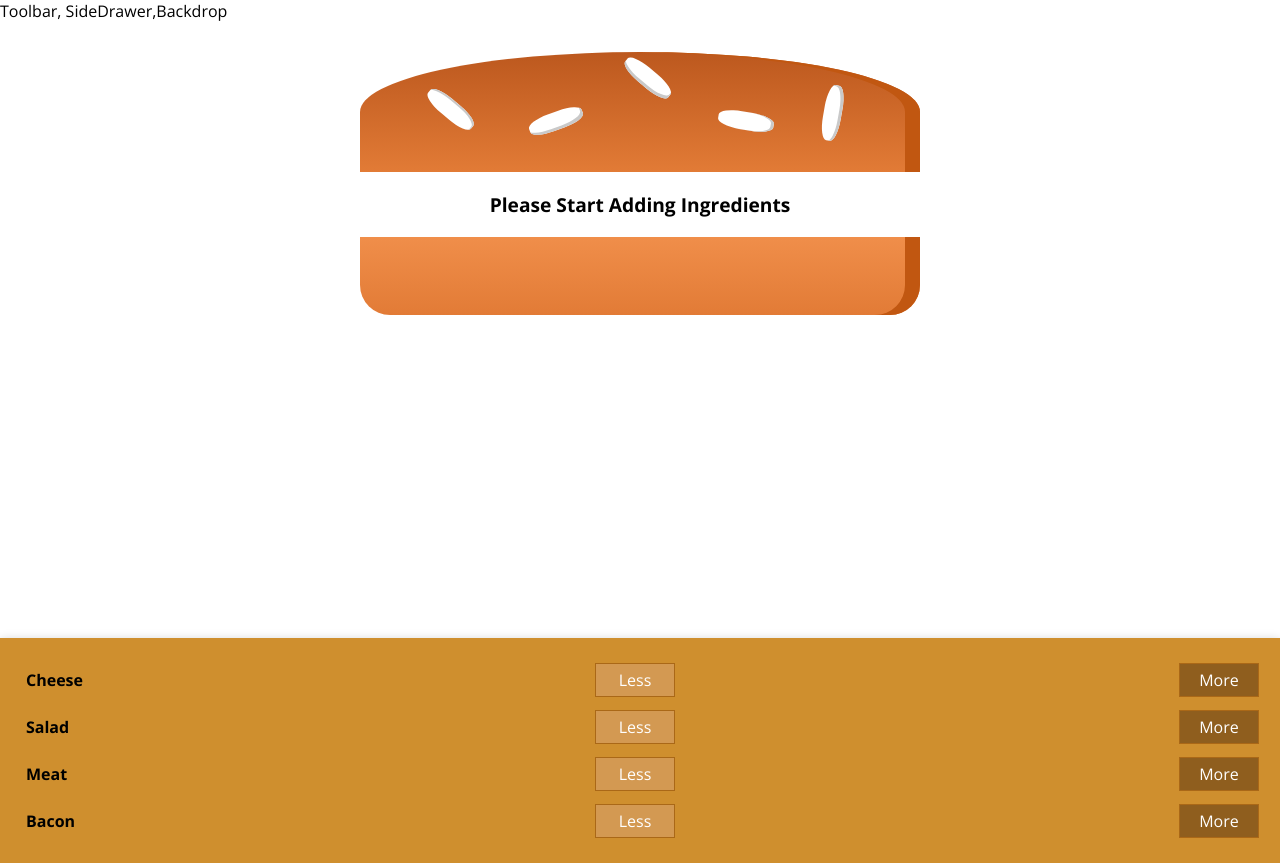
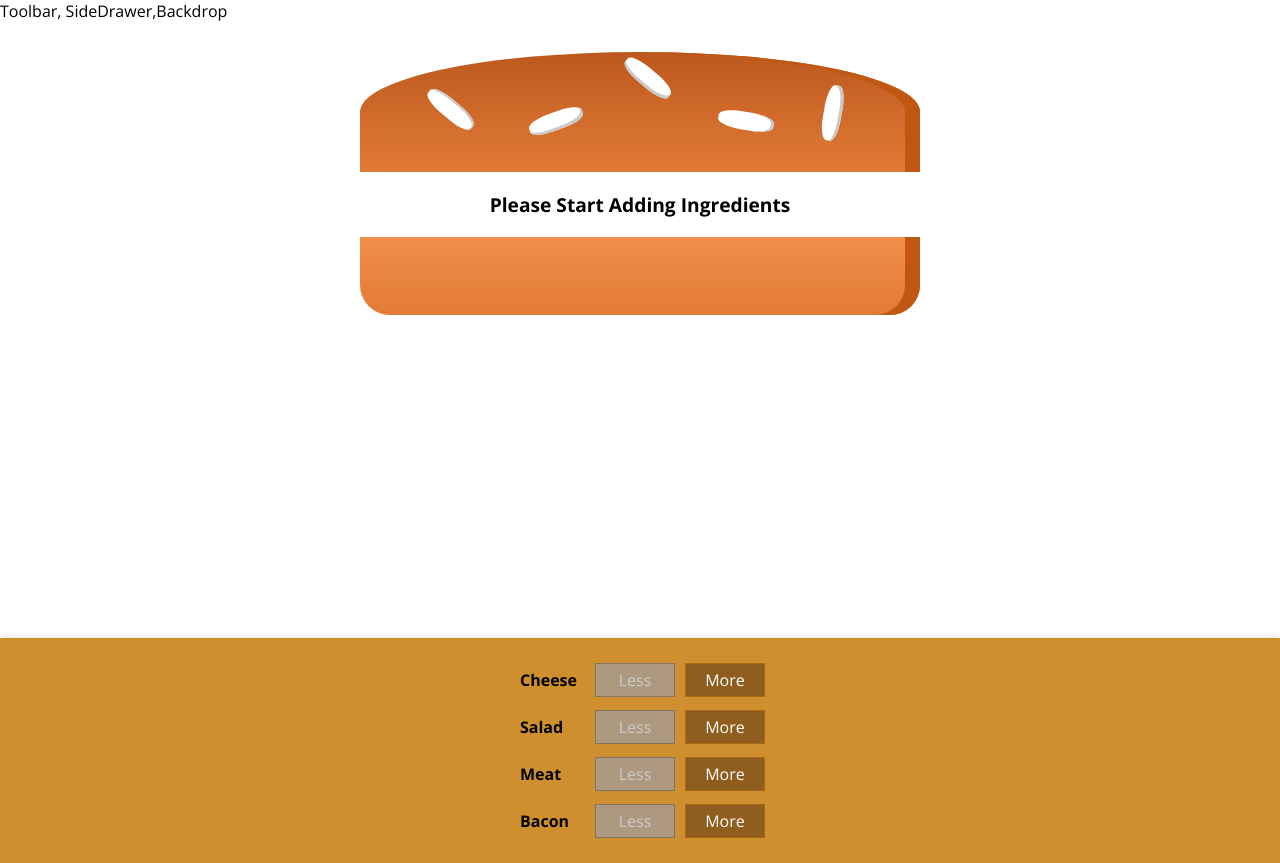
Before and after one commit to kubasulek2/burger-react, a React (Create React App) app: page / in a window 1280 px wide. Built offline with nearby package versions, Linux system fonts and the light colour scheme.

Commit message:
burger ingredients adding and substracting, with check if not zero

```diff
--- a/src/components/Burger/BuildControls/BuildControl/BuildControl.js
+++ b/src/components/BuildControls/BuildControl/BuildControl.js
@@ -5,7 +5,12 @@ const buildControl = (props) => {
 	return (
 		<div className={styles.BuildControl}>
 			<div className={styles.Label}>{props.label}</div>
-			<button className={styles.Less} onClick={props.removed}>Less</button>
+			<button
+				disabled={props.disabled}
+				className={styles.Less}
+				onClick={props.removed}>
+				Less
+			</button>
 			<button className={styles.More} onClick={props.added}>More</button>
 		</div>
 	);
--- a/src/components/Burger/BuildControls/BuildControl/BuildControl.module.css
+++ b/src/components/BuildControls/BuildControl/BuildControl.module.css
@@ -1,6 +1,6 @@
 .BuildControl {
     display: flex;
-    justify-content: space-between;
+    justify-content: center;
     align-items: center;
     margin: 5px 0;
 }
--- a/src/components/Burger/BuildControls/BuildControls.js
+++ b/src/components/BuildControls/BuildControls.js
@@ -21,7 +21,8 @@ const buildControls = (props) => {
 					added={()=>props.ingredientAdded(ctrl.type)}
 					removed={()=>props.ingredientRemoved(ctrl.type)}
 					key={ctrl.label}
-					label={ctrl.label}/>
+					label={ctrl.label}
+					disabled={props.isDisabled[ctrl.type]}/>
 			))}
 		</div>
 	);
--- a/src/components/Burger/BuildControls/BuildControls.module.css
+++ b/src/components/BuildControls/BuildControls.module.css
@@ -3,6 +3,7 @@
 	background-color: #cf8f2e;
 	flex-flow: column wrap;
 	align-items: center;
+	align-content: center;
 	box-shadow: 0 2px 10px #ccc;
 	margin: auto;
 	padding: 1rem;
--- a/src/components/Burger/Burger.module.css
+++ b/src/components/Burger/Burger.module.css
@@ -2,7 +2,7 @@
 	width: 100%;
 	margin: auto;
 	height: 250px;
-	overflow: scroll;
+	overflow-y: auto;
 	text-align: center;
 	font-weight: bold;
 	font-size: 1.2rem;
--- a/src/containers/BurgerBuilder/BurgerBuilder.js
+++ b/src/containers/BurgerBuilder/BurgerBuilder.js
@@ -1,7 +1,7 @@
 import React, { Component } from 'react';
 import Aux from '../../hoc/Aux';
 import Burger from '../../components/Burger/Burger';
-import BuildControls from '../../components/Burger/BuildControls/BuildControls';
+import BuildControls from '../../components/BuildControls/BuildControls';
 
 const INGREDIENT_PRICES = {
 	salad: 0.5,
@@ -42,6 +42,7 @@ class BurgerBuilder extends Component {
 
 	removeIngredientHandler = (type) => {
 		const oldCount = this.state.ingredients[type];
+		if (oldCount <= 0) return;
 		const updateCount = oldCount  -1;
 		const updatedIngredients = { ...this.state.ingredients };
 
@@ -55,10 +56,21 @@ class BurgerBuilder extends Component {
 
 
 	render() {
+
+		const disableInfo = {...this.state.ingredients};
+		for (let key in disableInfo) {
+			if (Object.hasOwnProperty.call(disableInfo,key)) {
+				disableInfo[key] = disableInfo[key] <=0;
+
+			}
+		}
+
+
 		return (
 			<Aux>
 				<Burger ingredients={this.state.ingredients}/>
 				<BuildControls
+					isDisabled={disableInfo}
 					ingredientAdded={this.addIngredientHandler}
 					ingredientRemoved={this.removeIngredientHandler}
 					ingredients={this.state.ingredients}/>
```
